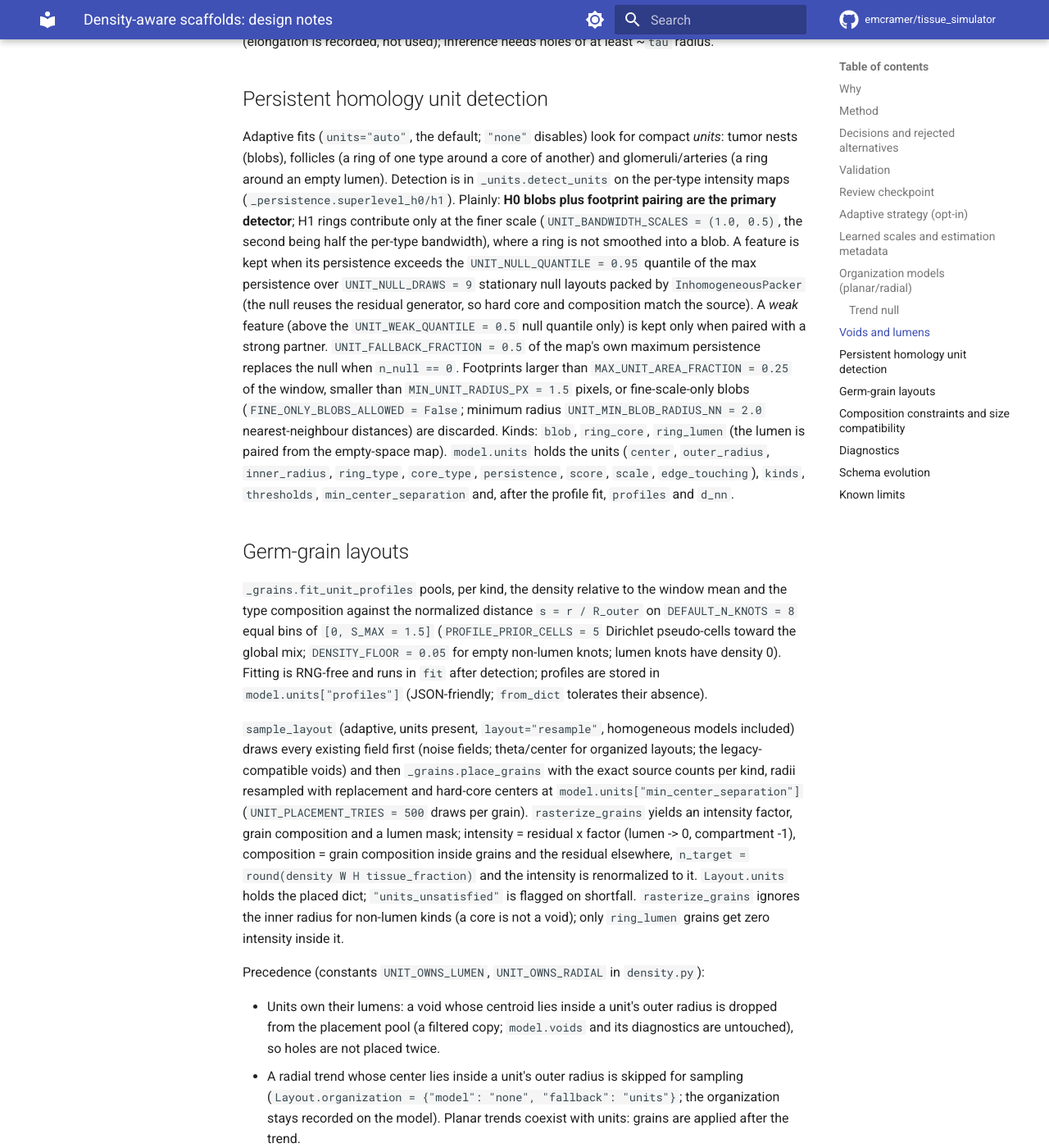
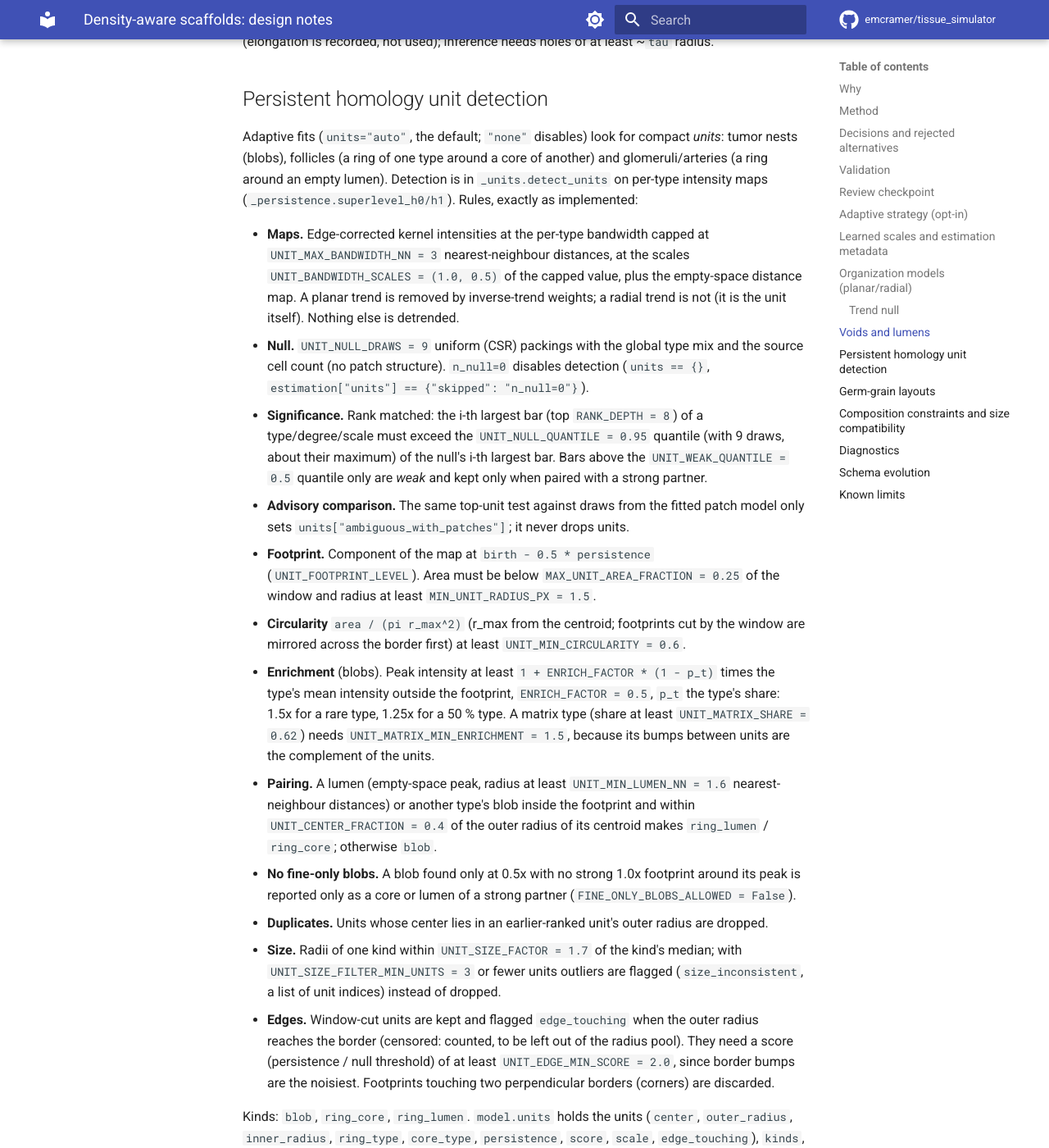
Before and after one commit to emcramer/tissue_simulator, an MkDocs documentation site: the page built from docs/notes/density-aware-packing.md, in a window 1280 px wide and 1400 px high, scrolled down 8276 px. Shown: the whole window at 82% size. Built offline with MkDocs 1.6.1 and Material for MkDocs 9.7.7, drawn with Linux system fonts in a browser that asks for light colours; comment, search, counter and statistics services are not loaded; the version menu is left out; some of the changed text lies outside the part shown.

Commit message:
Keep window-cut units, cap unit-map bandwidth and document detection rules
Edge-touching units are detected and flagged rather than dropped, and
excluded from the grain size pool; peak enrichment is measured against
the type's mean outside the footprint with a proportion-aware factor;
unit maps use a bandwidth capped at three nearest-neighbour distances;
size consistency only flags when three or fewer units remain. Nests of a
type that makes up half the tissue remain below the null (recorded as
expected failures and a known limit).

```diff
--- a/docs/notes/density-aware-packing.md
+++ b/docs/notes/density-aware-packing.md
@@ -278,24 +278,60 @@ holes of at least ~`tau` radius.
 Adaptive fits (`units="auto"`, the default; `"none"` disables) look for compact
 *units*: tumor nests (blobs), follicles (a ring of one type around a core of
 another) and glomeruli/arteries (a ring around an empty lumen). Detection is in
-`_units.detect_units` on the per-type intensity maps (`_persistence.superlevel_h0/h1`).
-Plainly: **H0 blobs plus footprint pairing are the primary detector**; H1 rings
-contribute only at the finer scale (`UNIT_BANDWIDTH_SCALES = (1.0, 0.5)`, the
-second being half the per-type bandwidth), where a ring is not smoothed into a
-blob. A feature is kept when its persistence exceeds the
-`UNIT_NULL_QUANTILE = 0.95` quantile of the max persistence over `UNIT_NULL_DRAWS = 9`
-stationary null layouts packed by `InhomogeneousPacker` (the null reuses the
-residual generator, so hard core and composition match the source). A *weak*
-feature (above the `UNIT_WEAK_QUANTILE = 0.5` null quantile only) is kept only
-when paired with a strong partner. `UNIT_FALLBACK_FRACTION = 0.5` of the map's own
-maximum persistence replaces the null when `n_null == 0`. Footprints larger than
-`MAX_UNIT_AREA_FRACTION = 0.25` of the window, smaller than `MIN_UNIT_RADIUS_PX = 1.5`
-pixels, or fine-scale-only blobs (`FINE_ONLY_BLOBS_ALLOWED = False`; minimum radius
-`UNIT_MIN_BLOB_RADIUS_NN = 2.0` nearest-neighbour distances) are discarded. Kinds:
-`blob`, `ring_core`, `ring_lumen` (the lumen is paired from the empty-space map).
-`model.units` holds the units (`center`, `outer_radius`, `inner_radius`, `ring_type`,
-`core_type`, `persistence`, `score`, `scale`, `edge_touching`), `kinds`, `thresholds`,
-`min_center_separation` and, after the profile fit, `profiles` and `d_nn`.
+`_units.detect_units` on per-type intensity maps (`_persistence.superlevel_h0/h1`).
+Rules, exactly as implemented:
+
+- **Maps.** Edge-corrected kernel intensities at the per-type bandwidth capped
+  at `UNIT_MAX_BANDWIDTH_NN = 3` nearest-neighbour distances, at the scales
+  `UNIT_BANDWIDTH_SCALES = (1.0, 0.5)` of the capped value, plus the empty-space
+  distance map. A planar trend is removed by inverse-trend weights; a radial
+  trend is not (it is the unit itself). Nothing else is detrended.
+- **Null.** `UNIT_NULL_DRAWS = 9` uniform (CSR) packings with the global type
+  mix and the source cell count (no patch structure). `n_null=0` disables
+  detection (`units == {}`, `estimation["units"] == {"skipped": "n_null=0"}`).
+- **Significance.** Rank matched: the i-th largest bar (top `RANK_DEPTH = 8`)
+  of a type/degree/scale must exceed the `UNIT_NULL_QUANTILE = 0.95` quantile
+  (with 9 draws, about their maximum) of the null's i-th largest bar. Bars above
+  the `UNIT_WEAK_QUANTILE = 0.5` quantile only are *weak* and kept only when
+  paired with a strong partner.
+- **Advisory comparison.** The same top-unit test against draws from the fitted
+  patch model only sets `units["ambiguous_with_patches"]`; it never drops units.
+- **Footprint.** Component of the map at `birth - 0.5 * persistence`
+  (`UNIT_FOOTPRINT_LEVEL`). Area must be
+  below `MAX_UNIT_AREA_FRACTION = 0.25` of the window and radius at least
+  `MIN_UNIT_RADIUS_PX = 1.5`.
+- **Circularity** `area / (pi r_max^2)` (r_max from the centroid; footprints cut
+  by the window are mirrored across the border first) at least
+  `UNIT_MIN_CIRCULARITY = 0.6`.
+- **Enrichment** (blobs). Peak intensity at least
+  `1 + ENRICH_FACTOR * (1 - p_t)` times the type's mean intensity outside the
+  footprint, `ENRICH_FACTOR = 0.5`, `p_t` the type's share: 1.5x for a rare
+  type, 1.25x for a 50 % type. A matrix type (share at least
+  `UNIT_MATRIX_SHARE = 0.62`) needs `UNIT_MATRIX_MIN_ENRICHMENT = 1.5`, because
+  its bumps between units are the complement of the units.
+- **Pairing.** A lumen (empty-space peak, radius at least `UNIT_MIN_LUMEN_NN =
+  1.6` nearest-neighbour distances) or another type's blob inside the footprint
+  and within `UNIT_CENTER_FRACTION = 0.4` of the outer radius of its centroid
+  makes `ring_lumen` / `ring_core`; otherwise `blob`.
+- **No fine-only blobs.** A blob found only at 0.5x with no strong 1.0x
+  footprint around its peak is reported only as a core or lumen of a strong
+  partner (`FINE_ONLY_BLOBS_ALLOWED = False`).
+- **Duplicates.** Units whose center lies in an earlier-ranked unit's outer
+  radius are dropped.
+- **Size.** Radii of one kind within `UNIT_SIZE_FACTOR = 1.7` of the kind's
+  median; with `UNIT_SIZE_FILTER_MIN_UNITS = 3` or fewer units outliers are
+  flagged (`size_inconsistent`, a list of unit indices) instead of dropped.
+- **Edges.** Window-cut units are kept and flagged `edge_touching` when the
+  outer radius reaches the border (censored: counted, to be left out of the
+  radius pool). They need a score (persistence / null threshold) of at least
+  `UNIT_EDGE_MIN_SCORE = 2.0`, since border bumps are the noisiest. Footprints touching two perpendicular borders (corners) are
+  discarded.
+
+Kinds: `blob`, `ring_core`, `ring_lumen`. `model.units` holds the units
+(`center`, `outer_radius`, `inner_radius`, `ring_type`, `core_type`,
+`persistence`, `score`, `scale`, `edge_touching`), `kinds`, `thresholds`,
+`min_center_separation`, `size_inconsistent`, `ambiguous_with_patches` and,
+after the profile fit, `profiles` and `d_nn`.
 
 ## Germ-grain layouts
 
@@ -445,3 +481,11 @@ directly from a model has no source KS/NLL.
 - **Small windows.** When no proposal meets the coverage and proportion
   criteria the organization falls back to `best_of_proposals`
   (flag `organization_unsatisfied`); the replicate is still produced.
+- **Unit detection power.** Persistence against a 9-draw CSR null is
+  conservative: nests of an abundant type (90 % pure nests of r = 38 µm in a
+  50/50 or 65/35 matrix) are found 0-3 times of 4 across seeds, and small
+  window-cut units next to a corner are discarded. Nests of a rare type, follicles,
+  glomeruli and arteries are found reliably. A count-based evidence stage
+  would be the next step.
+- **Size filter with few units.** With three units or fewer, size outliers are
+  flagged, not dropped; a spurious unit can survive there.
```
Also changed, not shown: 4 other files.
